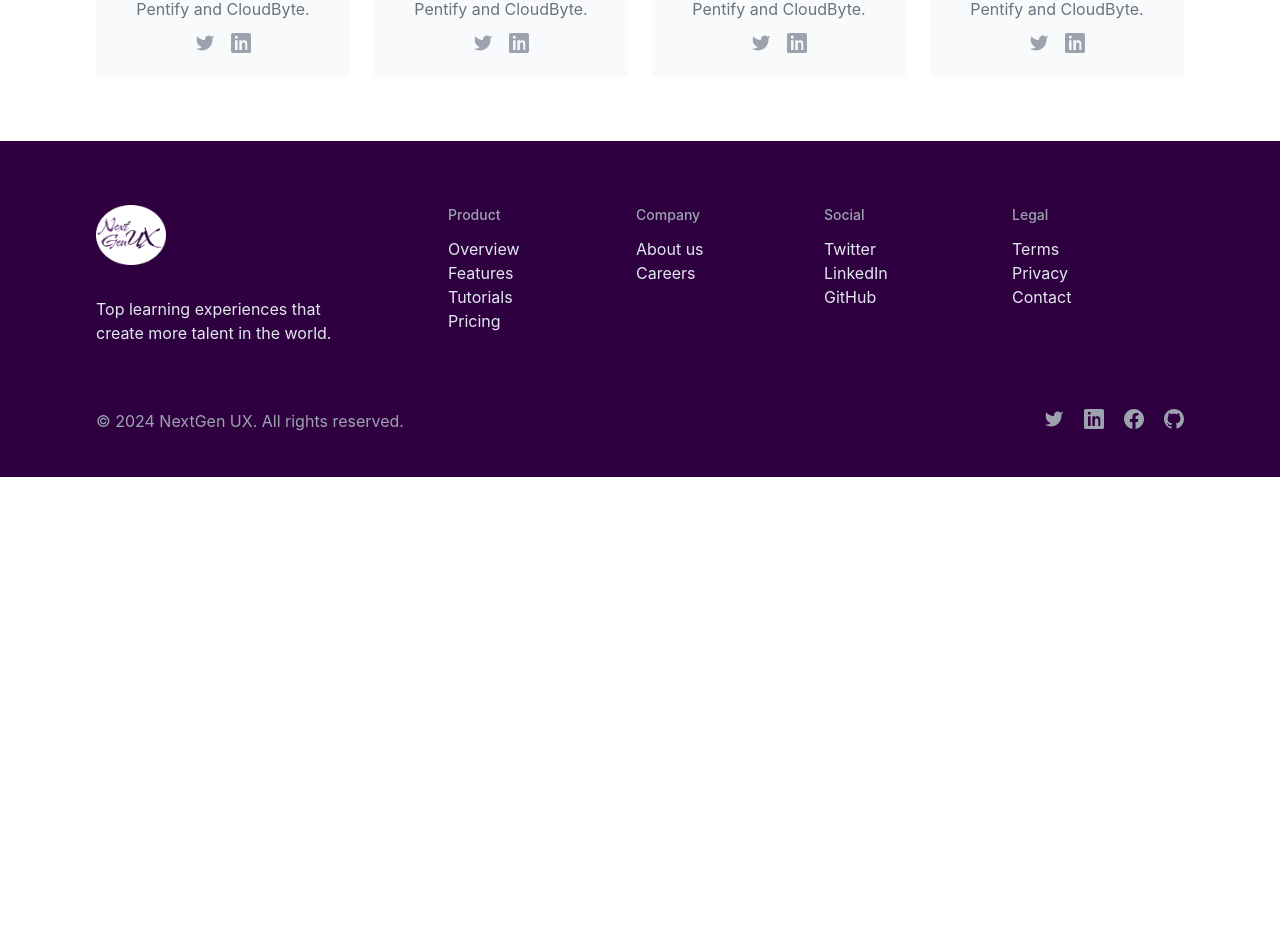
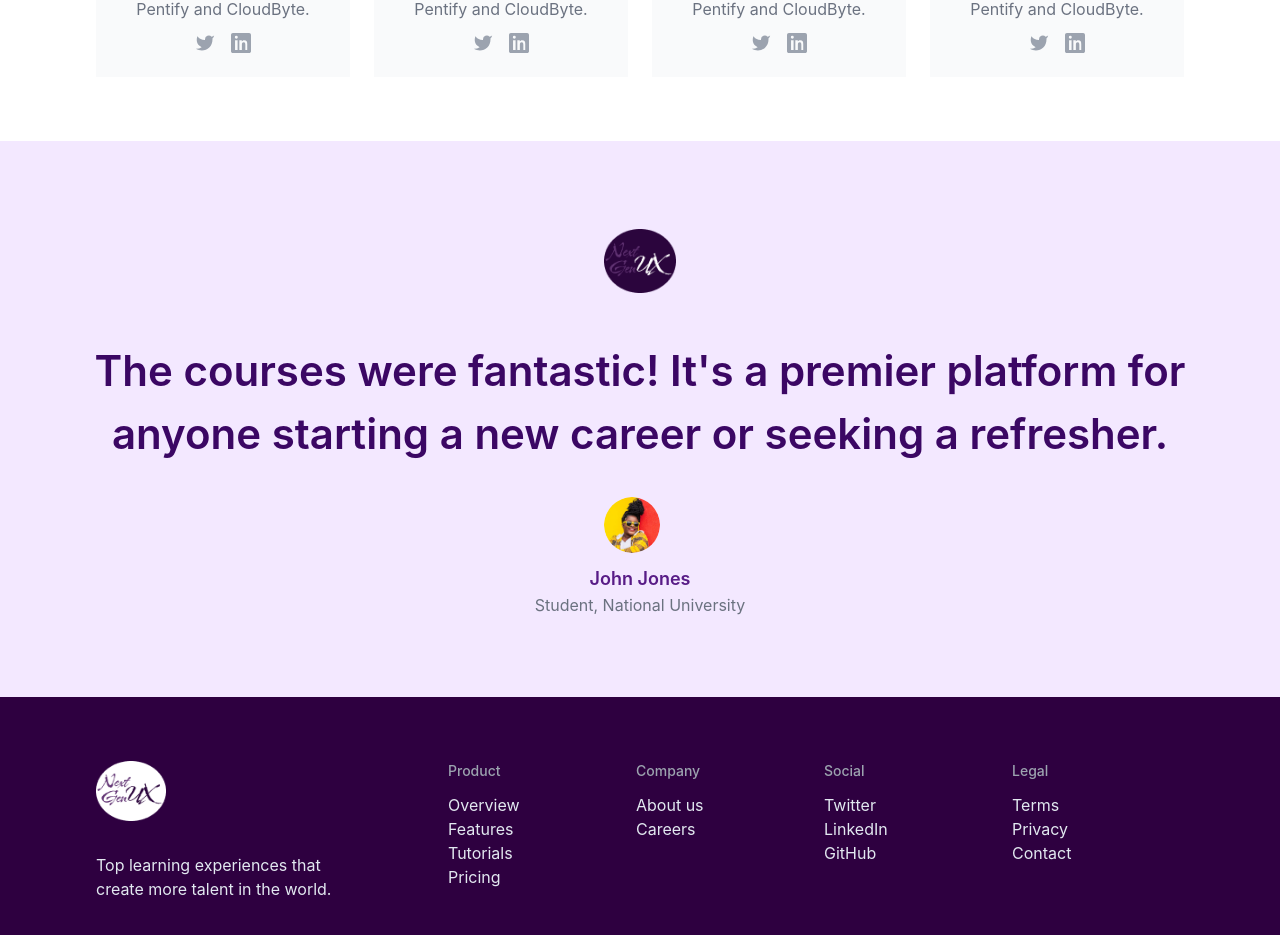
Before and after one commit to vaishnavibadwaik24/next-gen-ux, a React (Create React App) app: page / in a window 1280 px wide. Shown: the part 1133-2068 px from the top of the page. Before the commit the page ends 1610 px from the top, so only its background shows below. Built offline with nearby package versions, Linux system fonts and the light colour scheme.

Commit message:
Info section added

```diff
--- a/src/Home.jsx
+++ b/src/Home.jsx
@@ -8,6 +8,7 @@ import Frame1 from "./images/Frame1.png";
 import Frame2 from "./images/Frame2.png";
 import Frame3 from "./images/Frame3.png";
 import Avatar from "./images/Avatar.png";
+import Avatar2 from "./images/Avatar2.png";
 
 function Home() {
   const [isOpen, setIsOpen] = useState(false);
@@ -543,6 +544,28 @@ function Home() {
     </div>
       {/* End Tutors */}
 
+      {/* Start */}
+      <div className="container py-16 px-8 text-center bg-purple-100">
+      <div className="inline-block text-white p-6 rounded-full mb-4">
+        <img src={logo} alt="Logo" className="w-18 h-16" />
+      </div>
+      <p className="font-semibold text-purple-950 mb-8" style={{fontSize: "42px"}}>
+        The courses were fantastic! It's a premier platform for <br /> anyone starting a new career or seeking a refresher.
+      </p>
+      <div className="flex justify-center items-center pb-3">
+        <img
+          src={Avatar2}
+          alt="John Jones"
+          className="w-14 h-14 rounded-full mr-4"
+        />
+        </div>
+        <div className="pb-4">
+          <h3 className="text-lg font-semibold text-purple-900">John Jones</h3>
+          <p className="text-gray-500">Student, National University</p>
+        </div>
+      </div>
+      {/* End */}
+
       {/* Start Footer */}
       <footer
         class="text-gray-600 body-font"
```
Also changed, not shown: src/images/Avatar2.png (added).
